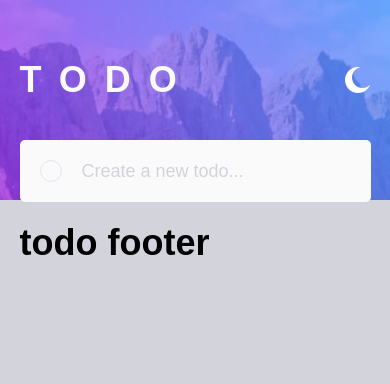
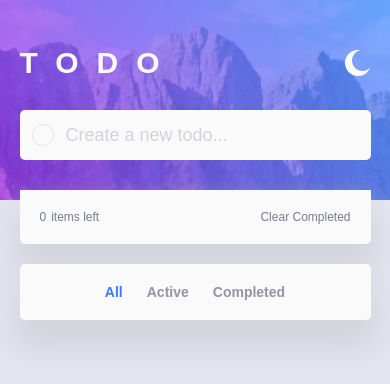
Before and after one commit to ZuuZaa/todo_react, a React (Create React App) app: page / in a window 390 px wide. Shown: the top 384 px of the page. Built offline with nearby package versions, Linux system fonts and the light colour scheme.

Commit message:
footer links css

```diff
--- a/src/assets/scss/colors.scss
+++ b/src/assets/scss/colors.scss
@@ -1,5 +1,6 @@
 // ----- Primary color -----
 $bright-blue: hsl(220, 98%, 61%);
+$dark-blue: hsl(220, 97%, 52%);
 
 // ----- Light Theme Colors ------
 $very-light-gray: hsl(0, 0%, 98%);
--- a/src/components/MainLayout/style.scss
+++ b/src/components/MainLayout/style.scss
@@ -10,5 +10,5 @@
 }
 
 #light {
-  background-color: colors.$light-grayish-blue-light-theme;
+  background-color: colors.$very-light-grayish-blue;
 }
--- a/src/components/Todo/components/TodoFooter/index.jsx
+++ b/src/components/Todo/components/TodoFooter/index.jsx
@@ -3,8 +3,23 @@ import "./style.scss";
 const TodoFooter = () => {
     return(
         <div className="todo-footer">
-            <h1>todo footer</h1>
-
+            <div className="mobile-footer">
+                <div className="top-container">
+                    <div className="items-left">
+                        <span className="left">0</span>
+                        <span>items left</span>
+                    </div>
+                    <div className="clear-completed">
+                        clear completed
+                    </div>
+                </div>
+                <div className="bottom-container">
+                    <div className="all footer-link active">all</div>
+                    <div className="active-task footer-link">active</div>
+                    <div className="completed footer-link">completed</div>
+                </div>
+            </div>
+            <div className="desktop-footer"></div>
         </div>
     )
 };
--- a/src/components/Todo/components/TodoFooter/style.scss
+++ b/src/components/Todo/components/TodoFooter/style.scss
@@ -0,0 +1,80 @@
+@use "assets/scss/colors";
+
+.todo-footer {
+  .top-container, .bottom-container {
+    padding: 2rem;
+  }
+ .top-container {
+  display: flex;
+  justify-content: space-between;
+  border-radius: 0 0 .5rem .5rem;
+  color: colors.$dark-grayish-blue;
+  .items-left {
+    user-select: none;
+    .left {
+      padding-right: .5rem;
+    }
+   }
+  .clear-completed {
+    text-transform: capitalize;
+    cursor: pointer;
+    &:hover {
+      color: colors.$very-dark-grayish-blue-light-theme;
+      transition: all .3s ease-in-out;
+    }
+  }
+ }
+ .bottom-container {
+  display: flex;
+  justify-content: center;
+  margin-top: 2rem;
+  border-radius: .5rem;
+  div {
+    padding: 0 1.2rem;
+  }
+  .footer-link {
+    color: colors.$dark-grayish-blue-light-theme;
+    text-transform: capitalize;
+    font-size: 1.4rem;
+    font-weight: 700;
+    cursor: pointer;
+    &:hover {
+      color: colors.$very-dark-grayish-blue-light-theme;
+      transition: all .3s ease-in-out;
+    }
+  }
+  .active {
+    color: colors.$bright-blue;
+    &:hover {
+      color: colors.$dark-blue;
+      transition: all .3s ease-in-out;
+    }
+  }
+ }
+}
+
+#dark {
+  .top-container, .bottom-container {
+    background-color: colors.$very-dark-desaturated-blue;
+  }
+}
+
+#light {
+  .top-container, .bottom-container {
+    background-color: colors.$very-light-gray;
+  }
+}
+
+
+
+
+@media only screen and (max-width: 600px) {
+  .todo-footer {
+    .top-container, .bottom-container {
+      box-shadow: 0px 24px 32px 5px colors.$light-grayish-blue-light-theme;
+    }
+    &:last-child {
+      border-radius: 0 0 0.5rem 0.5rem;
+    }
+  }
+}
--- a/src/components/Todo/components/TodoHeader/style.scss
+++ b/src/components/Todo/components/TodoHeader/style.scss
@@ -7,9 +7,17 @@
     color: colors.$very-light-gray;
     text-transform: uppercase;
     letter-spacing: 1.8rem;
-    line-height: 3rem;
-    padding: 4.5rem 0;
+    padding: 5rem 0;
+    font-size: 2.2rem;
     h1 {
         user-select: none;
     }
 }
+@media only screen and (max-width: 600px) {
+    .todo-header {
+      padding: 3rem 0;
+      h1{
+        font-size: 3rem;
+      }
+    }
+  }
--- a/src/components/Todo/components/TodoInput/style.scss
+++ b/src/components/Todo/components/TodoInput/style.scss
@@ -10,7 +10,6 @@
   .checkbox {
     -webkit-appearance: none;
     padding: 1rem;
-    margin-right: 2rem;
     border-radius: 50%;
     margin: 2rem;
   }
@@ -20,6 +19,7 @@
     line-height: 5rem;
     border: none;
     width: 100%;
+    background-color: transparent;
     &:focus {
       outline: none;
     }
@@ -34,7 +34,6 @@
     }
     .text-input {
       color: colors.$dark-grayish-blue;
-      background-color: colors.$very-dark-desaturated-blue;
     }
   }
 }
@@ -47,10 +46,17 @@
     }
     .text-input {
       color: colors.$very-dark-grayish-blue-light-theme;
-      background-color: colors.$very-light-gray;
       &::placeholder {
         color: colors.$light-grayish-blue-light-theme;
       }
     }
   }
 }
+
+@media only screen and (max-width: 600px) {
+  .todo-input {
+    .checkbox {
+      margin: 1.2rem;
+    }
+  }
+}
--- a/src/components/Todo/components/TodoList/style.scss
+++ b/src/components/Todo/components/TodoList/style.scss
@@ -1,3 +1,3 @@
 .todo-list {
-    margin-top: 2rem;
+    margin-top: 3rem;
 }
--- a/src/components/Todo/components/TodoTask/style.scss
+++ b/src/components/Todo/components/TodoTask/style.scss
@@ -3,21 +3,24 @@
 .todo-task {
   display: flex;
   align-items: center;
+
   &:first-child {
     border-radius: 0.5rem 0.5rem 0 0;
   }
+
   &:hover {
     .cross-icon {
-      display: block;
+      opacity: 1;
+      transition: all .3s ease-in-out;
     }
+
     .border {
-      background-image: linear-gradient(
-        to bottom right,
-        colors.$start-linear-gradient,
-        colors.$end-linear-gradient
-      );
+      background-image: linear-gradient(to bottom right,
+          colors.$start-linear-gradient,
+          colors.$end-linear-gradient );
     }
   }
+
   .border {
     margin: 2rem;
     padding: 0.1rem;
@@ -34,17 +37,17 @@
       padding: 1rem;
       border-radius: 50%;
       cursor: pointer;
+
       &:checked {
-        background-image: linear-gradient(
-          to bottom right,
-          colors.$start-linear-gradient,
-          colors.$end-linear-gradient
-        );
-        & ~ img {
-          display:block;
+        background-image: linear-gradient(to bottom right,
+            colors.$start-linear-gradient,
+            colors.$end-linear-gradient );
+        &~img {
+          display: block;
         }
       }
     }
+
     .check-icon {
       position: absolute;
       display: inline-block;
@@ -52,6 +55,7 @@
       display: none;
     }
   }
+
   .todo-content {
     cursor: pointer;
     width: 100%;
@@ -60,22 +64,24 @@
   .cross-icon {
     margin-left: auto;
     margin-right: 2rem;
-    display: none;
+    opacity: 0;
     cursor: pointer;
   }
 }
 
 .checked {
   text-decoration: line-through;
+  text-decoration-thickness: .05rem;
+
   .border {
-    background-image: linear-gradient(
-      to bottom right,
-      colors.$start-linear-gradient,
-      colors.$end-linear-gradient
-    );
+    background-image: linear-gradient(to bottom right,
+        colors.$start-linear-gradient,
+        colors.$end-linear-gradient );
+
     .todo-check {
       opacity: 0;
     }
+
     .check-icon {
       display: block;
     }
@@ -87,15 +93,19 @@
     color: colors.$light-grayish-blue;
     background-color: colors.$very-dark-desaturated-blue;
     border-bottom: 0.1rem solid colors.$very-dark-grayish-blue-2;
+
     .border {
       background-color: colors.$very-dark-grayish-blue-2;
+
       .todo-check {
         background-color: colors.$very-dark-desaturated-blue;
       }
     }
   }
+
   .checked {
-    color: colors.$dark-grayish-blue;
+    color: colors.$very-dark-grayish-blue-1;
+    text-decoration-color: colors.$dark-grayish-blue;
   }
 }
 
@@ -104,14 +114,26 @@
     color: colors.$very-dark-grayish-blue-light-theme;
     background-color: colors.$very-light-gray;
     border-bottom: 0.1rem solid colors.$very-light-grayish-blue;
+
     .border {
       background-color: colors.$very-light-grayish-blue;
+
       .todo-check {
         background-color: colors.$very-light-gray;
       }
     }
   }
+
   .checked {
-    color: colors.$light-grayish-blue-light-theme;
+    color: colors.$light-grayish-blue;
+    text-decoration-color: colors.$dark-grayish-blue-light-theme;
   }
 }
+
+@media only screen and (max-width: 600px) {
+  .todo-task {
+    &:last-child {
+      box-shadow: 0px 24px 32px 5px colors.$light-grayish-blue-light-theme;
+    }
+  }
+}
--- a/src/components/Todo/style.scss
+++ b/src/components/Todo/style.scss
@@ -1,9 +1,11 @@
+
 .todo {
     position: absolute;
     top: 0;
     width: 100%;
     height: 100%;
-    padding: 5%;
+    padding: 4% 5%;
+    font-size: 1.2rem;
 }
 
 @media only screen and (min-width: 600px) {
@@ -11,6 +13,7 @@
         display: flex;
         flex-direction: column;
         align-items: center;
+        font-size: 1.8rem;
         .todo-container {
             width: 54rem;
         }
```
